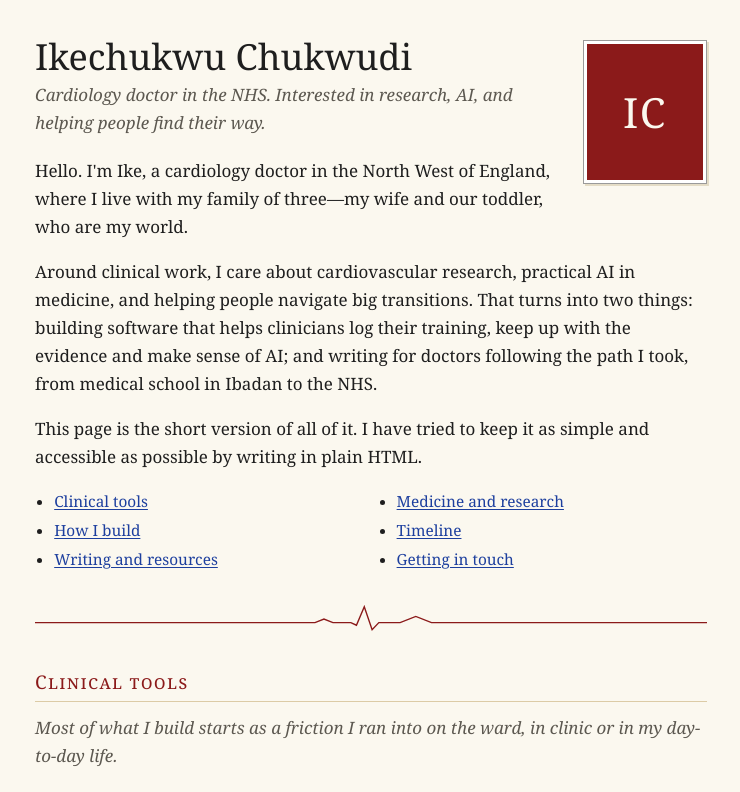
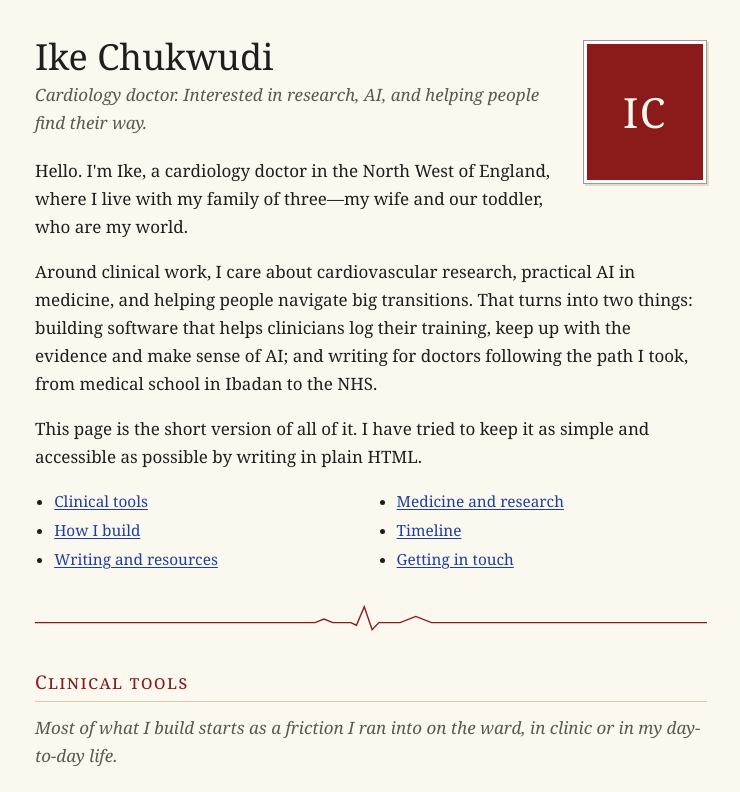
Before and after one commit to realikechukwu/about, a plain HTML site: page index.html in a window 1280 px wide. Shown: the top 792 px of the page, without its empty margins (269-1009 px from the left). Drawn offline with Linux system fonts and the light colour scheme.

Commit message:
Use Ike Chukwudi as the heading and simplify the tagline
Co-Authored-By: Claude Opus 5.5 <noreply@anthropic.com>
Claude-Session: https://claude.ai/code/session_01Kp3s2pr8hsnp3Uksc8HB65

```diff
--- a/index.html
+++ b/index.html
@@ -235,8 +235,8 @@ footer{margin-top:.5rem}
     <div class="photo"><div>IC</div></div>
   </div>
 
-  <h1>Ikechukwu Chukwudi</h1>
-  <p class="tagline">Cardiology doctor in the NHS. Interested in research, AI, and helping people find their way.</p>
+  <h1>Ike Chukwudi</h1>
+  <p class="tagline">Cardiology doctor. Interested in research, AI, and helping people find their way.</p>
 
   <p>Hello. I'm Ike, a cardiology doctor in the North West of England, where I live with my family of three&mdash;my wife and our toddler, who are my world.</p>
 
```
